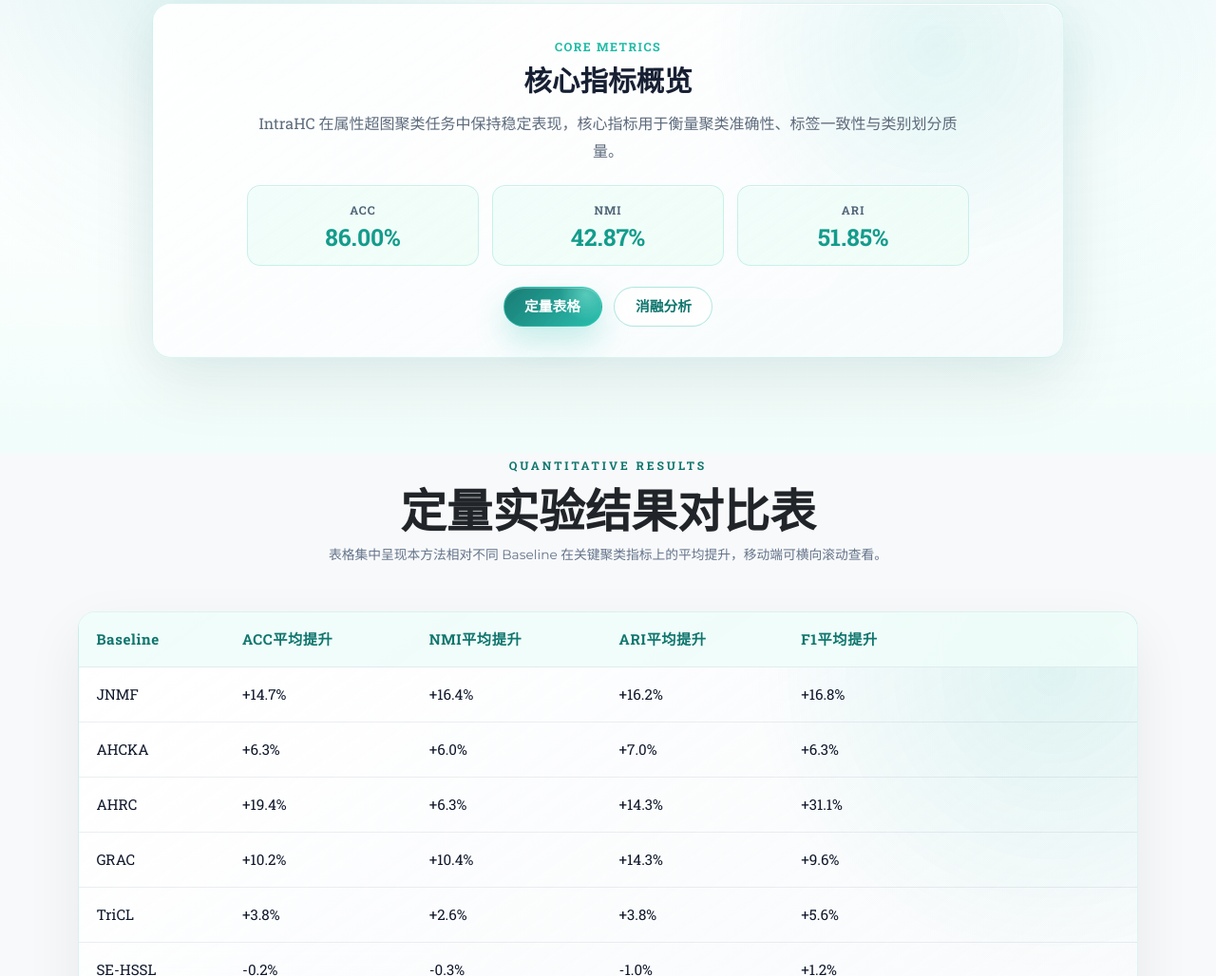
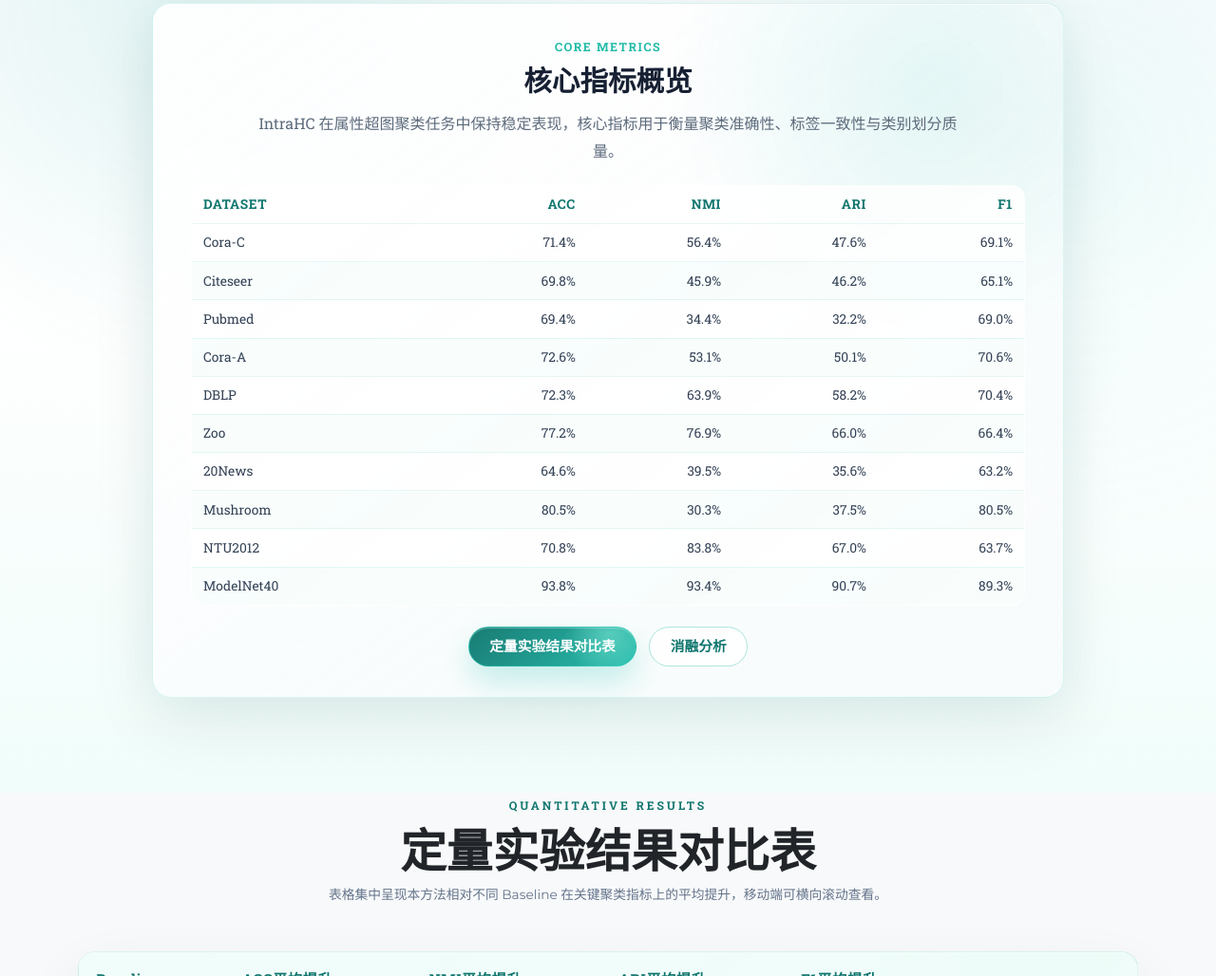
Before and after one commit to cllyw0618/-1, a plain HTML site: page results.html in a window 1280 px wide. Shown: the part 813-1841 px from the top of the page at 95% size. Drawn offline with nearby package versions, Linux system fonts and the light colour scheme.

Commit message:
Update results metrics summary

```diff
--- a/css/custom-pages.css
+++ b/css/custom-pages.css
@@ -2902,6 +2902,53 @@
   line-height: 1.1;
 }
 
+.summary-score-table {
+  width: 100%;
+  min-width: 680px;
+  border-collapse: collapse;
+  overflow: hidden;
+  border: 1px solid rgba(20, 184, 166, 0.16);
+  border-radius: 14px;
+  background: rgba(255, 255, 255, 0.82);
+  box-shadow: inset 0 1px 0 rgba(255, 255, 255, 0.9);
+}
+
+.summary-score-table th,
+.summary-score-table td {
+  padding: 0.58rem 0.75rem;
+  border-bottom: 1px solid rgba(20, 184, 166, 0.1);
+  color: #334155;
+  font-size: 0.86rem;
+  text-align: right;
+  white-space: nowrap;
+}
+
+.summary-score-table th:first-child,
+.summary-score-table td:first-child {
+  text-align: left;
+}
+
+.summary-score-table th {
+  color: #0f766e;
+  font-weight: 800;
+  letter-spacing: 0.04em;
+  text-transform: uppercase;
+}
+
+.summary-score-table tbody tr:last-child td {
+  border-bottom: 0;
+}
+
+.summary-score-table tbody tr:nth-child(even) {
+  background: rgba(240, 253, 250, 0.42);
+}
+
+.summary-metrics:has(.summary-score-table) {
+  display: block;
+  width: min(100%, 920px);
+  overflow-x: auto;
+}
+
 .summary-actions {
   display: flex;
   flex-wrap: wrap;
--- a/results.html
+++ b/results.html
@@ -126,18 +126,32 @@
             </p>
           </div>
           <div class="summary-metrics" aria-label="实验结果核心指标">
-            <div class="summary-metric-item">
-              <span>ACC</span><strong>86.00%</strong>
-            </div>
-            <div class="summary-metric-item">
-              <span>NMI</span><strong>42.87%</strong>
-            </div>
-            <div class="summary-metric-item">
-              <span>ARI</span><strong>51.85%</strong>
-            </div>
+            <table class="summary-score-table">
+              <thead>
+                <tr>
+                  <th>Dataset</th>
+                  <th>ACC</th>
+                  <th>NMI</th>
+                  <th>ARI</th>
+                  <th>F1</th>
+                </tr>
+              </thead>
+              <tbody>
+                <tr><td>Cora-C</td><td>71.4%</td><td>56.4%</td><td>47.6%</td><td>69.1%</td></tr>
+                <tr><td>Citeseer</td><td>69.8%</td><td>45.9%</td><td>46.2%</td><td>65.1%</td></tr>
+                <tr><td>Pubmed</td><td>69.4%</td><td>34.4%</td><td>32.2%</td><td>69.0%</td></tr>
+                <tr><td>Cora-A</td><td>72.6%</td><td>53.1%</td><td>50.1%</td><td>70.6%</td></tr>
+                <tr><td>DBLP</td><td>72.3%</td><td>63.9%</td><td>58.2%</td><td>70.4%</td></tr>
+                <tr><td>Zoo</td><td>77.2%</td><td>76.9%</td><td>66.0%</td><td>66.4%</td></tr>
+                <tr><td>20News</td><td>64.6%</td><td>39.5%</td><td>35.6%</td><td>63.2%</td></tr>
+                <tr><td>Mushroom</td><td>80.5%</td><td>30.3%</td><td>37.5%</td><td>80.5%</td></tr>
+                <tr><td>NTU2012</td><td>70.8%</td><td>83.8%</td><td>67.0%</td><td>63.7%</td></tr>
+                <tr><td>ModelNet40</td><td>93.8%</td><td>93.4%</td><td>90.7%</td><td>89.3%</td></tr>
+              </tbody>
+            </table>
           </div>
           <div class="summary-actions">
-            <a class="summary-btn primary" href="#quantitative">定量表格</a>
+            <a class="summary-btn primary" href="#quantitative">定量实验结果对比表</a>
             <a class="summary-btn outline" href="#ablation">消融分析</a>
           </div>
         </div>
```
